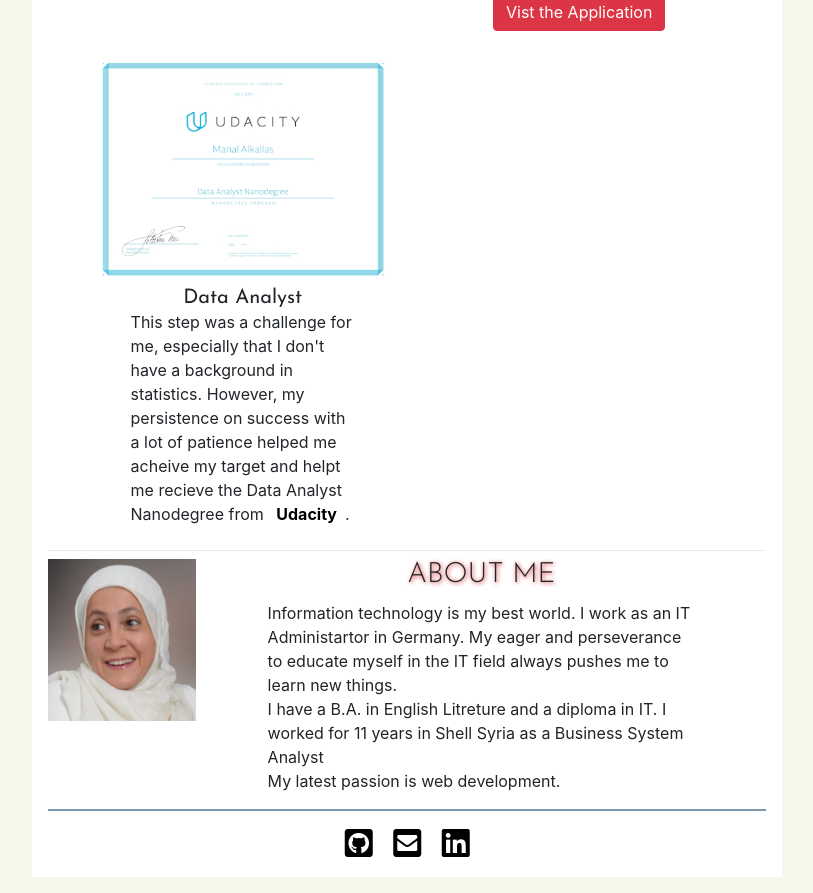
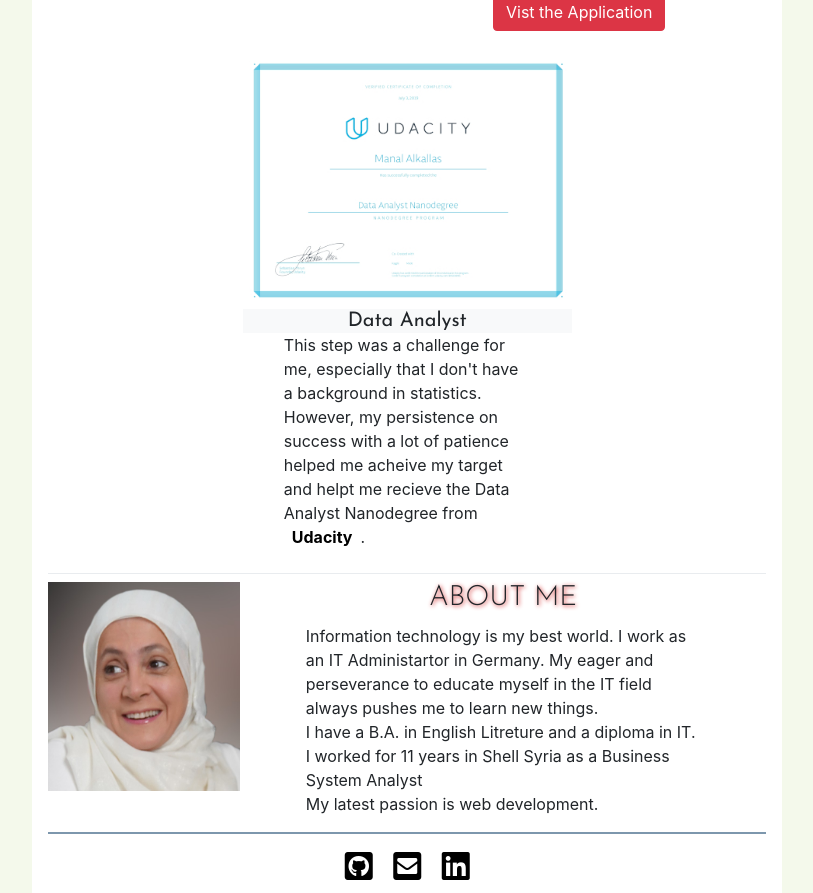
Before and after one commit to ManalAlkallas/My_Portfolio_Site, a plain HTML site: page index.html in a window 1280 px wide. Shown: the part 987-1880 px from the top of the page, without its empty margins (220-1033 px from the left). Drawn offline with nearby package versions, Linux system fonts and the light colour scheme.

Commit message:
Final Changes

```diff
--- a/index.html
+++ b/index.html
@@ -82,12 +82,12 @@
             </br>
         </div>
         <div class="container">
-            <div class="container align-content-center">
+            <div class="row justify-content-md-center">
                 <div class="col-sm-6">
                     <img src="img/Data_Analyst_Nano_Degree.jpg" alt="DataAnalyst">
 
-                    <h5 class="title">Data Analyst</h5>
-                    <p> This step was a challenge for me, especially that I don't have a background in statistics.
+                    <h5 class="title bg-light">Data Analyst</h5>
+                    <p  class="body"> This step was a challenge for me, especially that I don't have a background in statistics.
                         However, my persistence on success with a lot of patience helped me acheive my target and helpt
                         me recieve the Data Analyst Nanodegree from <a href="www.udacity.com"
                             target="_blank"><strong>Udacity</strong></a>.</p>
@@ -104,11 +104,13 @@
         <section id="about">
             <div>
                 <picture>
-                    <source media="(min-width: 750px)" srcset="img/portrait-small.jpg">
-                    <source media="(min-width: 550px)" srcset="img/portrait-medium.jpg">
-                    <img src="img/portrait-small.jpg" alt="Manal">
+                    <source media="(min-width: 750px)" srcset="img/portrait-medium.jpg">
+                    <source media="(min-width: 550px)" srcset="img/portrait-small.jpg">
+                    <img src="img/portrait-large.jpg" alt="Manal">
                 </picture>
             </div>
+                        </br>
+
             <div>
                 <h3 style="text-align: center;">About me</h3>
                 <p>Information technology is my best world. I work as an IT Administartor in
```
